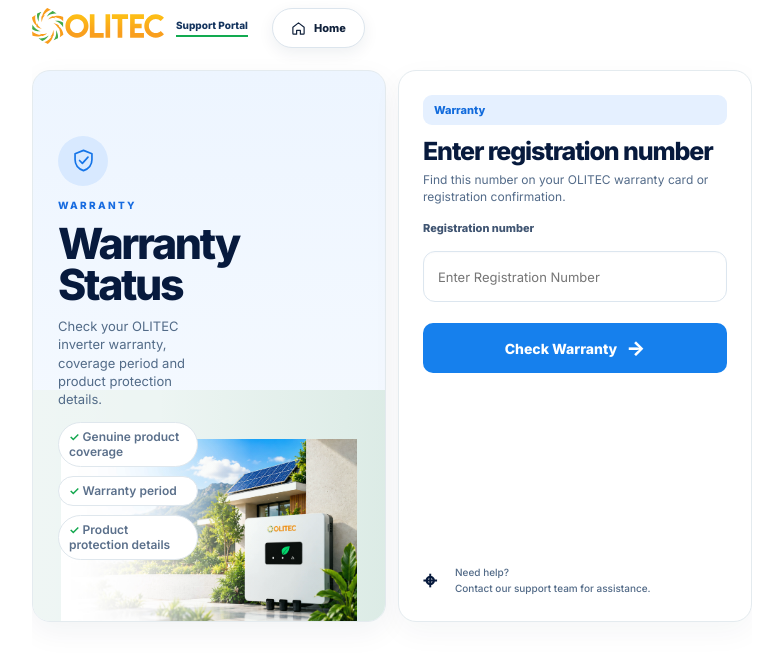
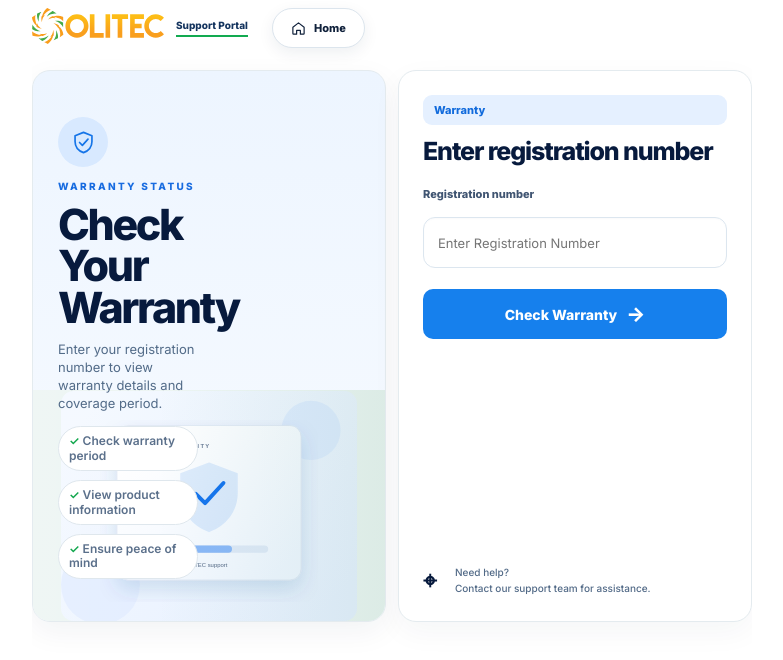
Before and after one commit to gopidhanush/olitec-service-portal, a Next.js app: page /warranty in a window 1280 px wide. Shown: the top 660 px of the page, without its empty margins (248-1031 px from the left). Built offline with nearby package versions, Linux system fonts and the light colour scheme.

Commit message:
Match warranty page to OLITEC reference design

```diff
--- a/app/warranty/page.tsx
+++ b/app/warranty/page.tsx
@@ -7,7 +7,7 @@
   const [registration,setRegistration]=useState('')
   function submit(event:FormEvent){event.preventDefault();const value=registration.trim().toUpperCase();if(value)window.location.href=`/warranty/${encodeURIComponent(value)}`}
   return <div className="app customerPage portalWarrantyPage"><PortalHeader/><main className="customerMain"><div className="customerSplitLayout">
-    <section className="customerHero customerHeroVisual"><div className="customerHeroCopy"><div className="customerHeroIcon"><PortalIcon type="shield"/></div><span className="customerEyebrow">WARRANTY</span><h1>Warranty Status</h1><p>Check your OLITEC inverter warranty, coverage period and product protection details.</p><div className="customerHeroPoints"><span>✓ Genuine product coverage</span><span>✓ Warranty period</span><span>✓ Product protection details</span></div></div><div className="customerHeroImage"><img src="/olitec-generated-hero.jpg" alt="OLITEC solar inverter and solar home"/></div></section>
-    <section className="customerSection customerFormPanel"><span className="customerBadge">Warranty</span><h2>Enter registration number</h2><p>Find this number on your OLITEC warranty card or registration confirmation.</p><form onSubmit={submit}><label>Registration number</label><input className="customerInput" required autoCapitalize="characters" autoComplete="off" value={registration} onChange={e=>setRegistration(e.target.value.toUpperCase())} placeholder="Enter Registration Number"/><button className="customerButton customerButtonPrimary" type="submit">Check Warranty <span>→</span></button></form><div className="customerMiniNote"><PortalIcon type="shield"/><span>Your warranty information is linked to your registered product.</span></div></section>
+    <section className="customerHero customerHeroVisual"><div className="customerHeroCopy"><div className="customerHeroIcon"><PortalIcon type="shield"/></div><span className="customerEyebrow">WARRANTY STATUS</span><h1>Check Your<br/>Warranty</h1><p>Enter your registration number to view warranty details and coverage period.</p><div className="customerHeroPoints"><span>✓ Check warranty period</span><span>✓ View product information</span><span>✓ Ensure peace of mind</span></div></div><div className="customerHeroImage"><img src="/olitec-warranty-visual.svg" alt="Warranty protection shield"/></div></section>
+    <section className="customerSection customerFormPanel"><span className="customerBadge">Warranty</span><h2>Enter registration number</h2><form onSubmit={submit}><label>Registration number</label><input className="customerInput" required autoCapitalize="characters" autoComplete="off" value={registration} onChange={e=>setRegistration(e.target.value.toUpperCase())} placeholder="Enter Registration Number"/><button className="customerButton customerButtonPrimary" type="submit">Check Warranty <span>→</span></button></form></section>
   </div></main><PortalFooter/></div>
 }
```
